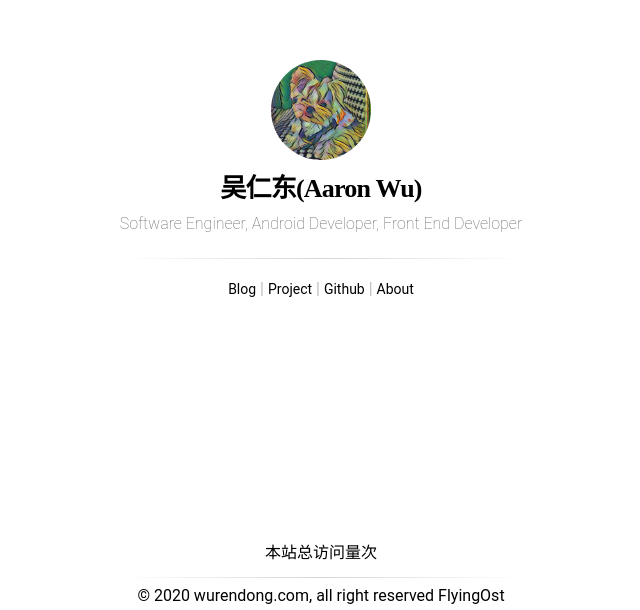
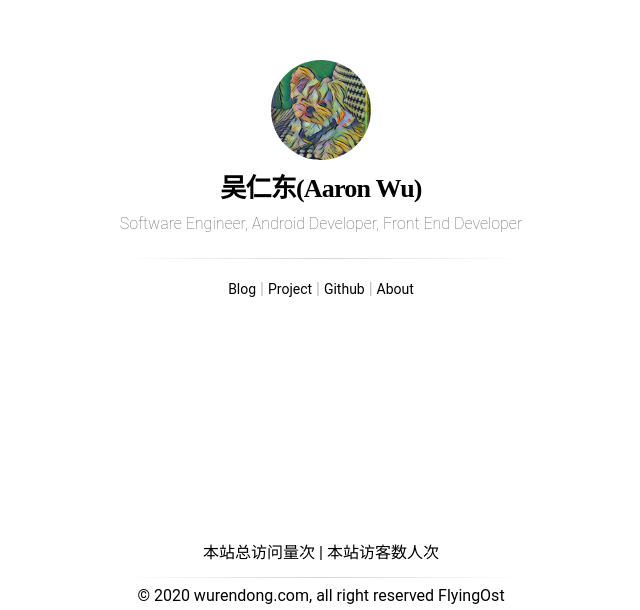
Before and after one commit to WuRendong/Main, a plain HTML site: page index.html in a window 1280 px wide. Shown: the part 190-800 px from the top of the page, without its empty margins (327-967 px from the left). Drawn offline with Linux system fonts and the light colour scheme; some packages are replaced by stand-ins of ours; a script that the page names is missing.

Commit message:
Updae footer
Add UV

```diff
--- a/css/styles.css
+++ b/css/styles.css
@@ -29,7 +29,7 @@ html, body {
     letter-spacing: -.03em;
 }
 
-#busuanzi_container_site_pv {
+#uvpv {
     padding-bottom: 15px;
 }
 
--- a/index.html
+++ b/index.html
@@ -23,7 +23,7 @@
 
     <ul class="text-center nav">
         <li class="item">
-            <a href="./notfound.html">Blog</a>
+            <a href="https://blog.wurendong.com/">Blog</a>
             <span>|</span>
         </li>
 
@@ -46,7 +46,11 @@
 </div>
 <footer>
     <script async src="//busuanzi.ibruce.info/busuanzi/2.3/busuanzi.pure.mini.js"></script>
-    <div id="busuanzi_container_site_pv" style="font-family: calligraffittiregular">本站总访问量<span id="busuanzi_value_site_pv"></span>次</div>
+    <div id="uvpv">
+        <span id="busuanzi_container_site_pv" style="font-family: calligraffittiregular">本站总访问量<span id="busuanzi_value_site_pv"></span>次</span>
+        <span> | </span>
+        <span id="busuanzi_container_site_uv" style="font-family: calligraffittiregular">本站访客数<span id="busuanzi_value_site_uv"></span>人次</span>
+    </div>
     <hr>
     <div>&copy; 2020 wurendong.com, all right reserved FlyingOst</div>
 </footer>
```
